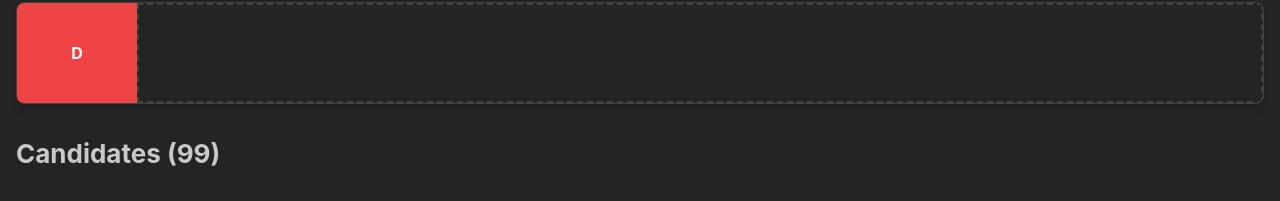
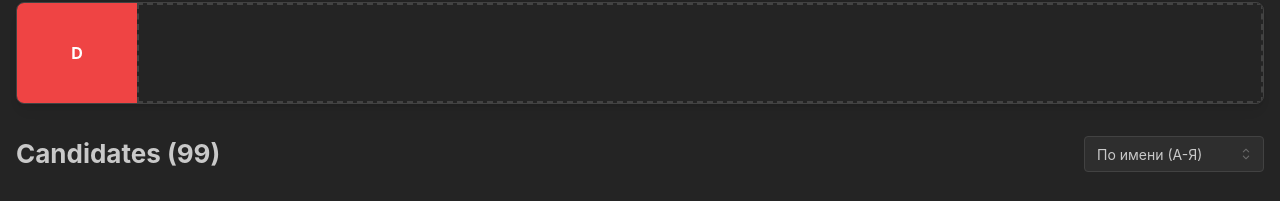
Before and after one commit to DenisPronin/tier-maker, a React (Vite) app: page / in a window 1280 px wide. Shown: the part 546-747 px from the top of the page. Built offline with nearby package versions, Linux system fonts and the light colour scheme; grey boxes are pictures that could not be loaded.

Commit message:
Sorting unplaced candidates

```diff
--- a/src/components/CandidatesList/CandidatesList.tsx
+++ b/src/components/CandidatesList/CandidatesList.tsx
@@ -1,20 +1,37 @@
-import { Box, Flex, Title } from '@mantine/core'
+import { Box, Flex, Title, Group, Select } from '@mantine/core'
 import { useDroppable } from '@dnd-kit/core'
 import { CandidateCard } from '../CandidateCard'
-import { useTierMaker } from '../../contexts/TierMakerContext'
+import { useTierMaker, type SortType } from '../../contexts/TierMakerContext'
 
 export function CandidatesList() {
-  const { getUnplacedCandidates } = useTierMaker()
+  const { getUnplacedCandidates, sortType, setSortType } = useTierMaker()
   const unplacedCandidates = getUnplacedCandidates()
   const { setNodeRef, isOver } = useDroppable({
     id: 'unplaced',
   })
 
+  const sortOptions = [
+    { value: 'name-asc', label: 'По имени (А-Я)' },
+    { value: 'name-desc', label: 'По имени (Я-А)' },
+    { value: 'year-asc', label: 'По году (старые)' },
+    { value: 'year-desc', label: 'По году (новые)' },
+    { value: 'random', label: 'Случайно' },
+  ]
+
   return (
     <Box mt="xl">
-      <Title order={2} mb="md">
-        Candidates ({unplacedCandidates.length})
-      </Title>
+      <Group justify="space-between" mb="md">
+        <Title order={2}>
+          Candidates ({unplacedCandidates.length})
+        </Title>
+        <Select
+          data={sortOptions}
+          value={sortType}
+          onChange={(value) => setSortType(value as SortType)}
+          w={180}
+          size="sm"
+        />
+      </Group>
       <Box
         ref={setNodeRef}
         style={{
--- a/src/contexts/TierMakerContext.tsx
+++ b/src/contexts/TierMakerContext.tsx
@@ -10,9 +10,18 @@ import { categories as defaultCategories } from '../data/categories'
 import { type Candidate, type Category } from '../types'
 import { loadFromStorage, saveToStorage } from '../utils/localStorage'
 
+export type SortType =
+  | 'name-asc'
+  | 'name-desc'
+  | 'year-asc'
+  | 'year-desc'
+  | 'random'
+
 interface TierMakerContextType {
   categories: Category[]
   placements: Record<number, number[]>
+  sortType: SortType
+  setSortType: (sortType: SortType) => void
   placeCandidate: (
     candidateId: number,
     categoryId: number,
@@ -51,6 +60,8 @@ export function TierMakerProvider({ children }: { children: ReactNode }) {
   const [selectedCandidate, setSelectedCandidate] = useState<Candidate | null>(
     null
   )
+  const [sortType, setSortType] = useState<SortType>('name-asc')
+  const [randomSeed] = useState<number>(Math.random())
 
   // Auto-save to localStorage when data changes
   useEffect(() => {
@@ -126,7 +137,35 @@ export function TierMakerProvider({ children }: { children: ReactNode }) {
 
   const getUnplacedCandidates = (): Candidate[] => {
     const placedIds = new Set(Object.values(placements).flat())
-    return animeList.filter((candidate) => !placedIds.has(candidate.id))
+    const unplaced = animeList.filter(
+      (candidate) => !placedIds.has(candidate.id)
+    )
+
+    return sortCandidates(unplaced, sortType)
+  }
+
+  const sortCandidates = (
+    candidates: Candidate[],
+    type: SortType
+  ): Candidate[] => {
+    switch (type) {
+      case 'name-asc':
+        return [...candidates].sort((a, b) => a.name.localeCompare(b.name))
+      case 'name-desc':
+        return [...candidates].sort((a, b) => b.name.localeCompare(a.name))
+      case 'year-asc':
+        return [...candidates].sort((a, b) => a.year - b.year)
+      case 'year-desc':
+        return [...candidates].sort((a, b) => b.year - a.year)
+      case 'random':
+        return [...candidates].sort((a, b) => {
+          const seedA = (a.id * randomSeed) % 1
+          const seedB = (b.id * randomSeed) % 1
+          return seedA - seedB
+        })
+      default:
+        return candidates
+    }
   }
 
   const openModal = (candidate: Candidate) => {
@@ -140,6 +179,8 @@ export function TierMakerProvider({ children }: { children: ReactNode }) {
   const value: TierMakerContextType = {
     categories,
     placements,
+    sortType,
+    setSortType,
     placeCandidate,
     removeCandidate,
     reorderInCategory,
```
